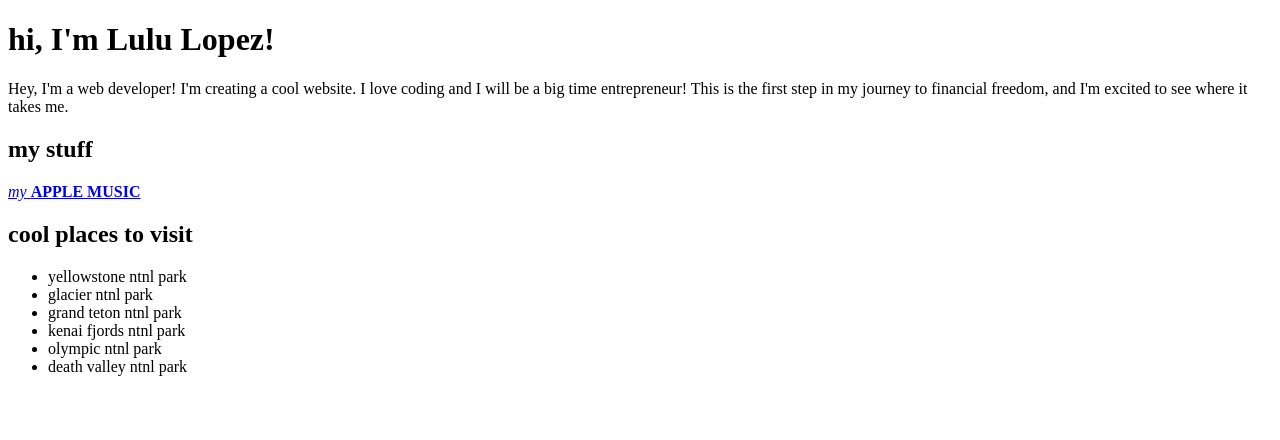
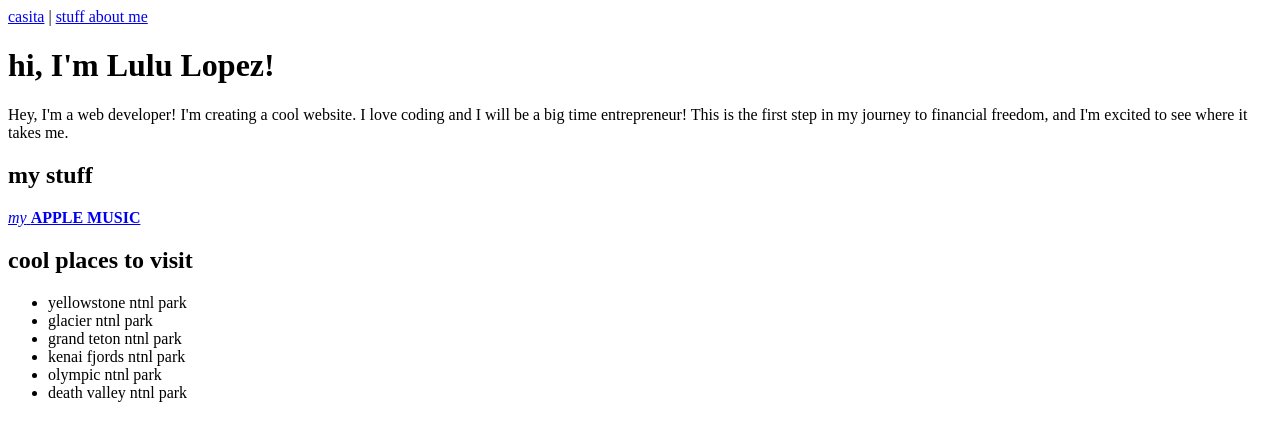
Before and after one commit to quetzakura/quetzakura.github.io, a plain HTML site: page index.html in a window 1280 px wide. Drawn offline with Linux system fonts and the light colour scheme.

Commit message:
this commit will add abouot page and navigation menu

```diff
--- a/index.html
+++ b/index.html
@@ -1,10 +1,16 @@
 <!DOCTYPE html>
 <html lang="en">
+
     <head>
         <meta charset="UTF-8">
         <title>LULU LOPEZ</title>
     </head>
+
     <body>
+        <nav>
+            <a href="index.html">casita</a> |
+            <a href="about.html">stuff about me</a>
+        </nav>
         <h1>hi, I'm Lulu Lopez!</h1>
         <p>Hey, I'm a web developer! I'm creating a cool website. I love coding and I will be a big time entrepreneur! This is the first step in my journey to financial freedom, and I'm excited to see where it takes me.</p>
         <h2>my stuff</h2>
@@ -21,4 +27,5 @@
             <li>death valley ntnl park</li>
         </ul>
     </body>
+
 </html>
```
Also changed, not shown: about.html (added, +18 -0 lines).
